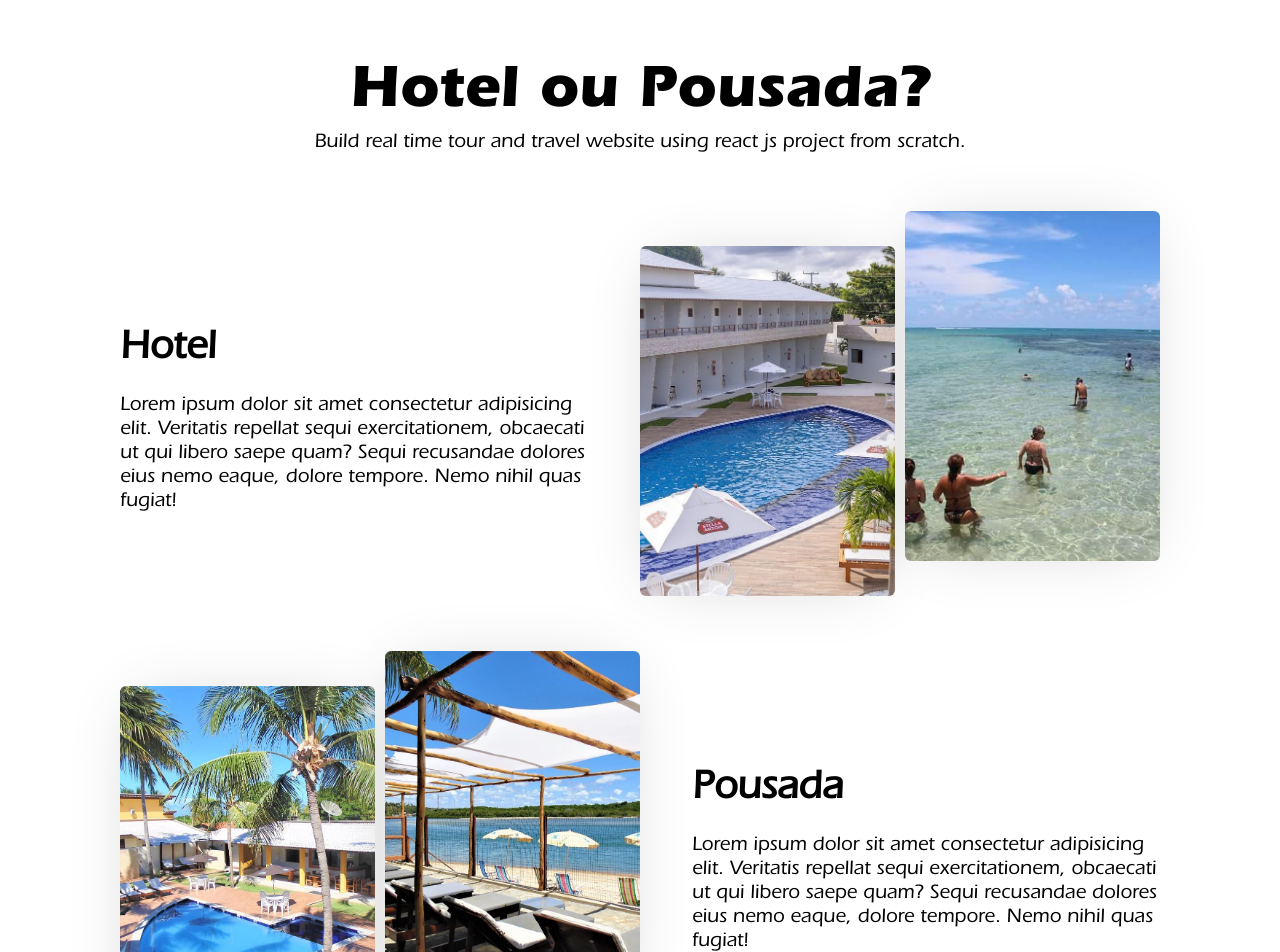
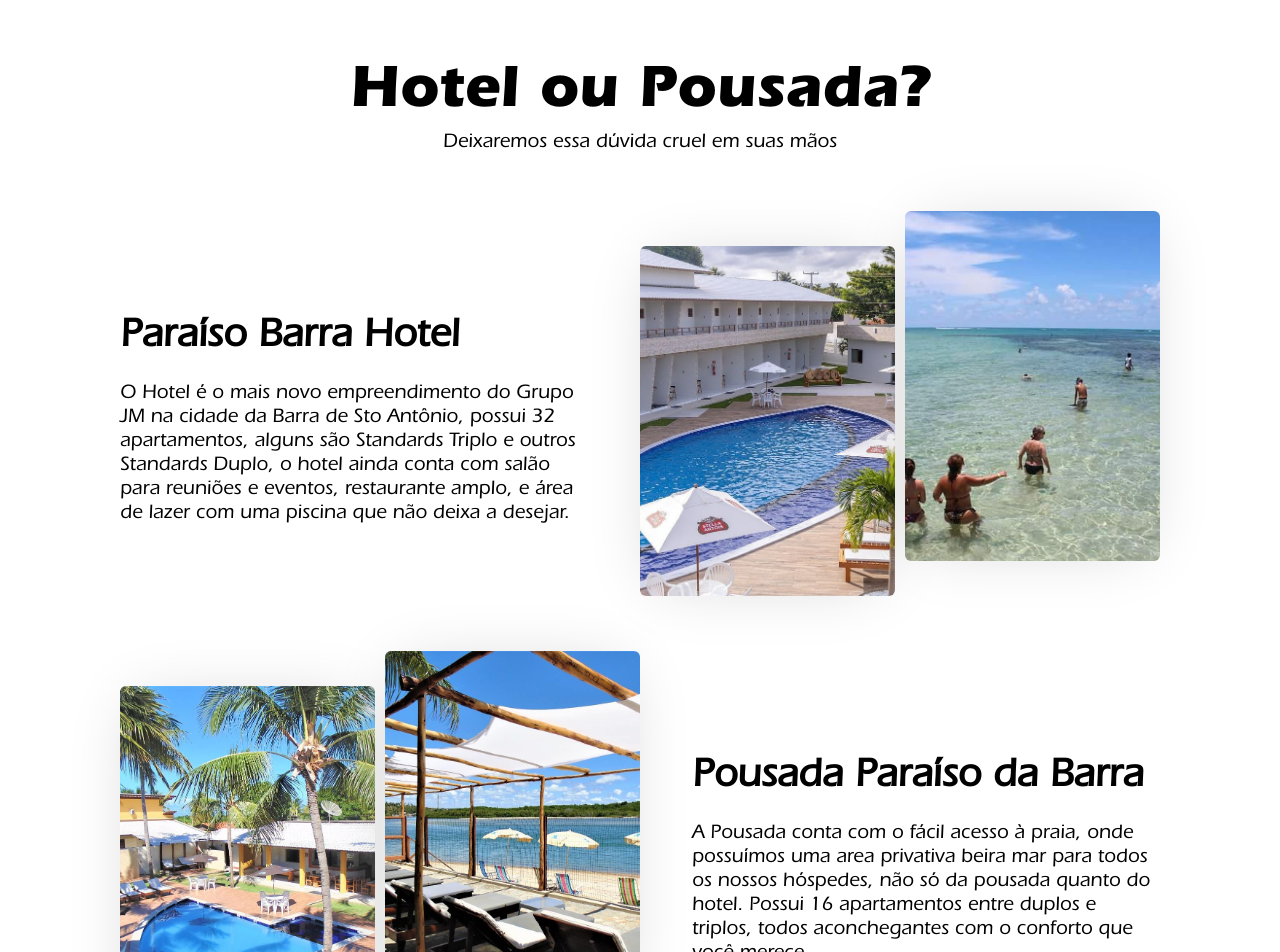
Before and after one commit to mewerton/paraisobarrahotel, a React (Vite) app: page / in a window 1280 px wide. Shown: the part 820-1772 px from the top of the page. Built offline with nearby package versions, Linux system fonts and the light colour scheme.

Commit message:
Ajuste no conteúdo

```diff
--- a/src/Pages/Home/index.jsx
+++ b/src/Pages/Home/index.jsx
@@ -1,7 +1,7 @@
 import { Hero } from "../../components/Hero";
 import Navbar from "../../components/Navbar";
 import { Container } from "./styles";
-import Image from "../../assets/2012.jpg"
+import Image from "../../assets/216.jpg"
 import { General } from "../../components/General";
 import { Trip } from "../../components/Trip";
 import { Footer } from "../../components/Footer";
--- a/src/components/General/index.jsx
+++ b/src/components/General/index.jsx
@@ -11,20 +11,20 @@ export function General(){
         <Container>
             <div className="general">
                 <h1>Hotel ou Pousada?</h1>
-                <p>Build real time tour and travel website using react js project from scratch.</p>
+                <p>Deixaremos essa dúvida cruel em suas mãos</p>
 
                 <GeneralData
                     className={"first-general"}
-                    heading={"Hotel"}
-                    text={"Lorem ipsum dolor sit amet consectetur adipisicing elit. Veritatis repellat sequi exercitationem, obcaecati ut qui libero saepe quam? Sequi recusandae dolores eius nemo eaque, dolore tempore. Nemo nihil quas fugiat!"}
+                    heading={"Paraíso Barra Hotel"}
+                    text={"O Hotel é o mais novo empreendimento do Grupo JM na cidade da Barra de Sto Antônio, possui 32 apartamentos, alguns são Standards Triplo e outros Standards Duplo, o hotel ainda conta com salão para reuniões e eventos, restaurante amplo, e área de lazer com uma piscina que não deixa a desejar."}
                     img1={hotelImg1}
                     img2={hotelImg2}
                 />
 
                 <GeneralData
                 className={"first-general-reverse"}
-                    heading={"Pousada"}
-                    text={"Lorem ipsum dolor sit amet consectetur adipisicing elit. Veritatis repellat sequi exercitationem, obcaecati ut qui libero saepe quam? Sequi recusandae dolores eius nemo eaque, dolore tempore. Nemo nihil quas fugiat!"}
+                    heading={"Pousada Paraíso da Barra"}
+                    text={"A Pousada conta com o fácil acesso à praia, onde possuímos uma area privativa beira mar para todos os nossos hóspedes, não só da pousada quanto do hotel. Possui 16 apartamentos entre duplos e triplos, todos aconchegantes com o conforto que você merece. "}
                     img1={pousadaImg1}
                     img2={pousadaImg2}
                 />
--- a/src/components/Navbar/index.jsx
+++ b/src/components/Navbar/index.jsx
@@ -1,6 +1,6 @@
 import { Container } from "./styles";
 import { Component } from "react";
-import { Link } from "react-router-dom";
+import { Link, NavLink } from "react-router-dom";
 import { MenuItems } from "../MenuItems"
 
 class Navbar extends Component{
@@ -15,7 +15,10 @@ class Navbar extends Component{
         return(
             <Container>
                 <nav className="NavbarItems">
-                    <h1 className="navbar-logo">Paraíso da Barra</h1>
+                    <h1>
+                        <NavLink to="/" className="navbar-logo">
+                        Paraíso da Barra
+                        </NavLink></h1>
                     <div className="menu-icons" onClick={this.handleClick}>
                         <i className={this.state.clicked ? "fas fa-times" : "fas fa-bars"}></i>
                     </div>
```
Also changed, not shown: src/assets/216.jpg (renamed from src/assets/21 (6).jpg).
